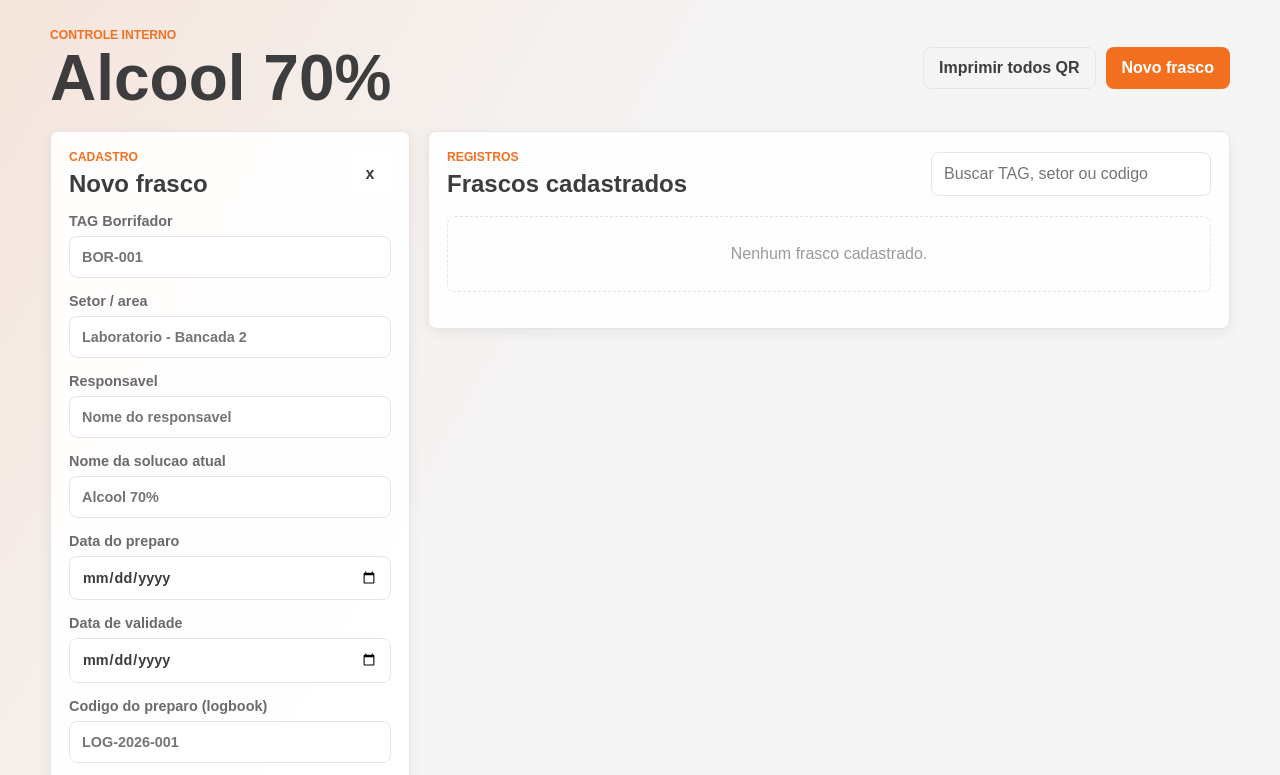
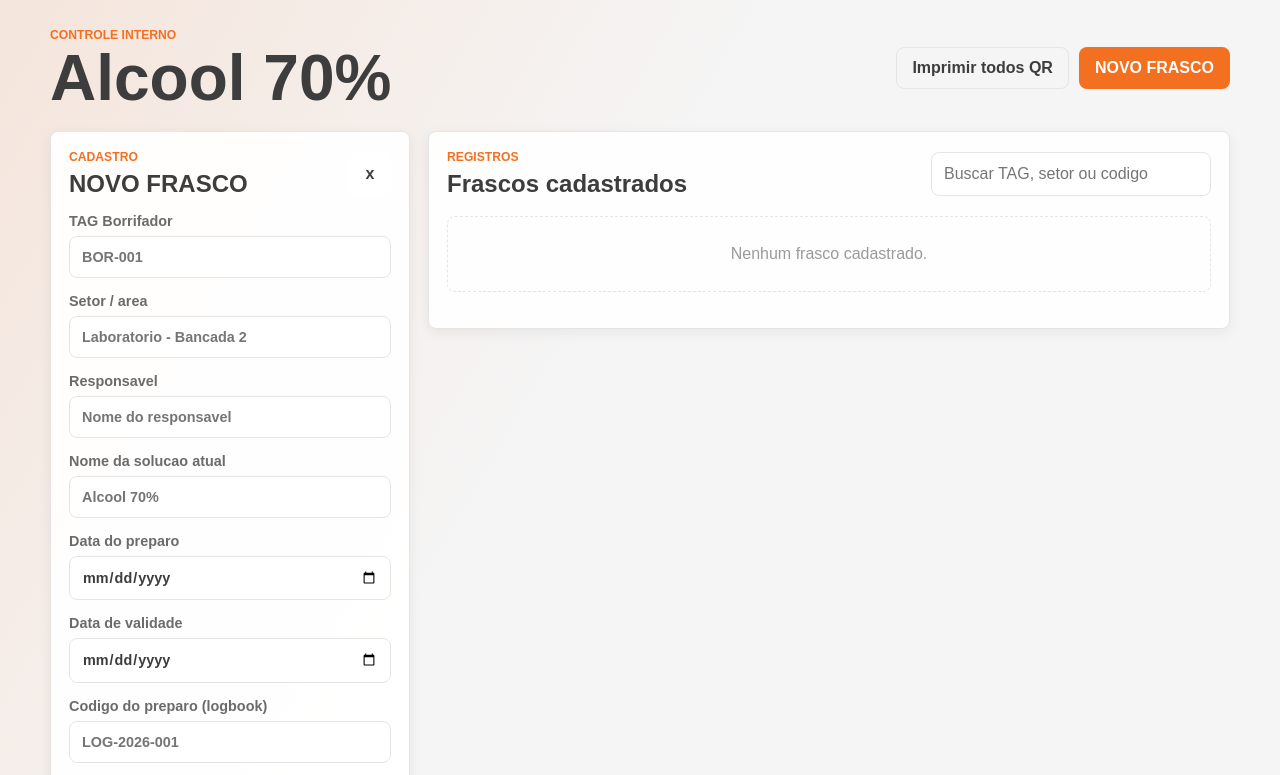
Before and after one commit to Lab-Sobral-Dev/qr_code-producao, a plain HTML site: page index.html in a window 1280 px wide. Both pictures are taken after a click on the button "Limpar formulario". Shown: the top 775 px of the page. Drawn offline with Linux system fonts and the light colour scheme; no server answers.

Commit message:
Colocar novo frasco em caixa alta

```diff
--- a/app.js
+++ b/app.js
@@ -134,7 +134,7 @@ function editItem(id) {
   preparationInput.value = item.preparation || "";
   prepCodeInput.value = item.prepCode || "";
   notesInput.value = item.notes || "";
-  formTitle.textContent = "Editar frasco";
+  formTitle.textContent = "EDITAR FRASCO";
   deleteButton.disabled = false;
   tagInput.focus();
 }
@@ -142,7 +142,7 @@ function editItem(id) {
 function resetForm() {
   form.reset();
   itemId.value = "";
-  formTitle.textContent = "Novo frasco";
+  formTitle.textContent = "NOVO FRASCO";
   deleteButton.disabled = true;
 }
 
--- a/index.html
+++ b/index.html
@@ -15,7 +15,7 @@
         </div>
         <div class="topbar-actions">
           <button class="button ghost" id="printAllButton" type="button">Imprimir todos QR</button>
-          <button class="button primary" id="newButton" type="button">Novo frasco</button>
+          <button class="button primary" id="newButton" type="button">NOVO FRASCO</button>
         </div>
       </section>
 
@@ -63,7 +63,7 @@
           <div class="panel-heading">
             <div>
               <p class="eyebrow">Cadastro</p>
-              <h2 id="formTitle">Novo frasco</h2>
+              <h2 id="formTitle">NOVO FRASCO</h2>
             </div>
             <button class="button icon-button" id="clearButton" type="button" title="Limpar formulario">x</button>
           </div>
```
